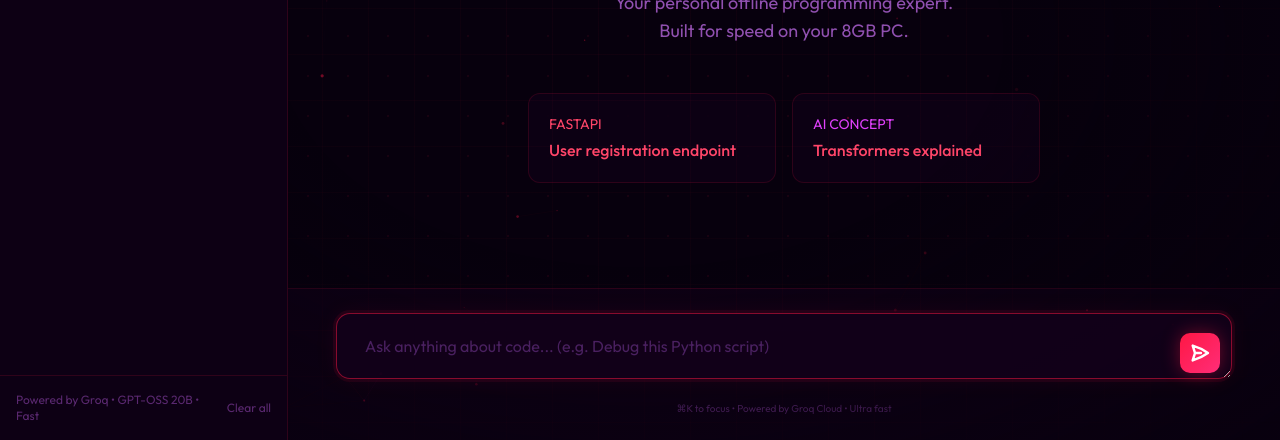
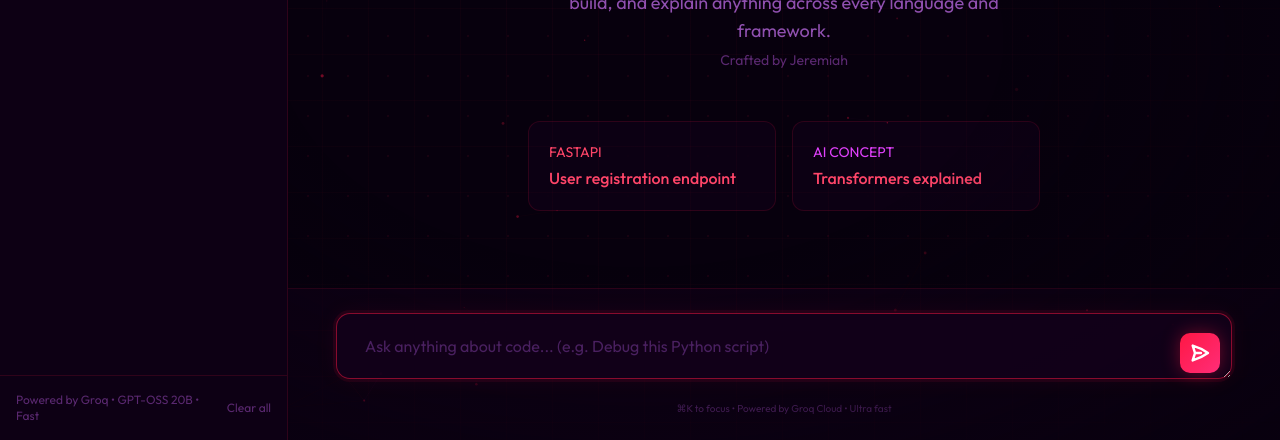
Before and after one commit to jerryboss322/Code-_AI, a website: page index.html in a window 1280 px wide. Shown: the part 360-800 px from the top of the page. Drawn offline with nearby package versions, Linux system fonts and the light colour scheme.

Commit message:
Revise introduction text in index.html
Updated description to highlight capabilities and authorship.

```diff
--- a/index.html
+++ b/index.html
@@ -624,7 +624,7 @@ Be concise but thorough. Never refuse a coding request.`
                     <div class="h-full flex flex-col items-center justify-center text-center px-8">
                         <div class="w-24 h-24 bg-gradient-to-br from-blue-500 to-cyan-400 rounded-3xl flex items-center justify-center text-7xl mb-8 shadow-2xl">🤖</div>
                         <h2 class="text-5xl font-semibold logo-font tracking-tighter mb-3">Hello, I'm CodeAi</h2>
-                        <p class="max-w-md text-zinc-400 text-lg">Your personal offline programming expert.<br>Built for speed on your 8GB PC.</p>
+                        <p class="max-w-md text-zinc-400 text-lg">Your intelligent coding companion — ready to debug, build, and explain anything across every language and framework.<br><span class="text-zinc-500 text-sm">Crafted by Jeremiah</span></p>
 
                         <div class="mt-12 grid grid-cols-2 gap-4 w-full max-w-lg">
                             <button onclick="quickPrompt('Write a FastAPI endpoint for user registration')"
```
